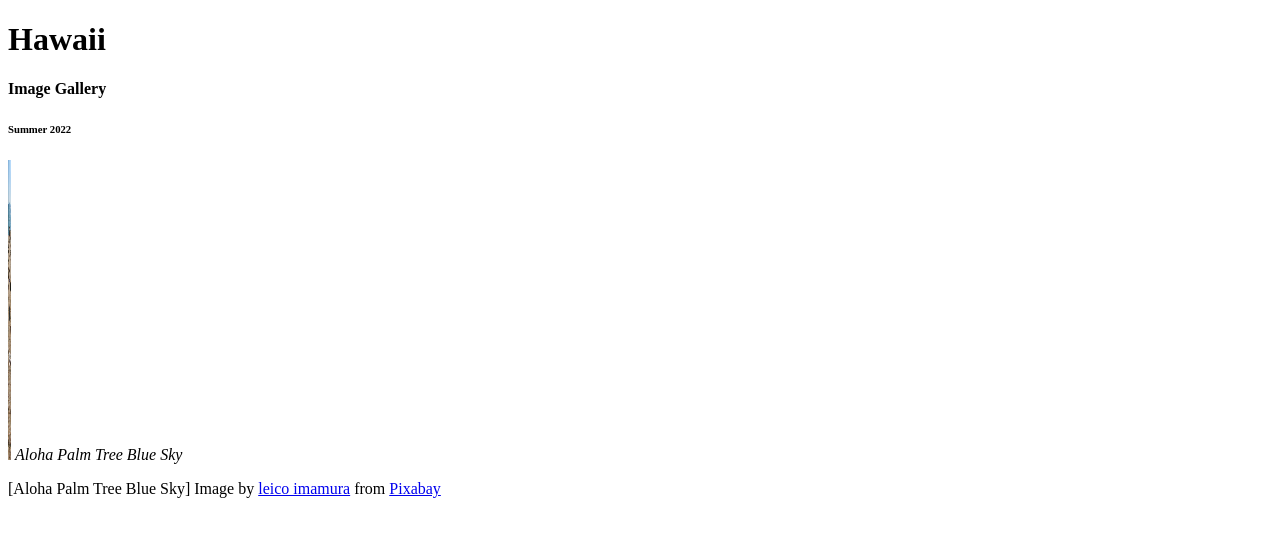
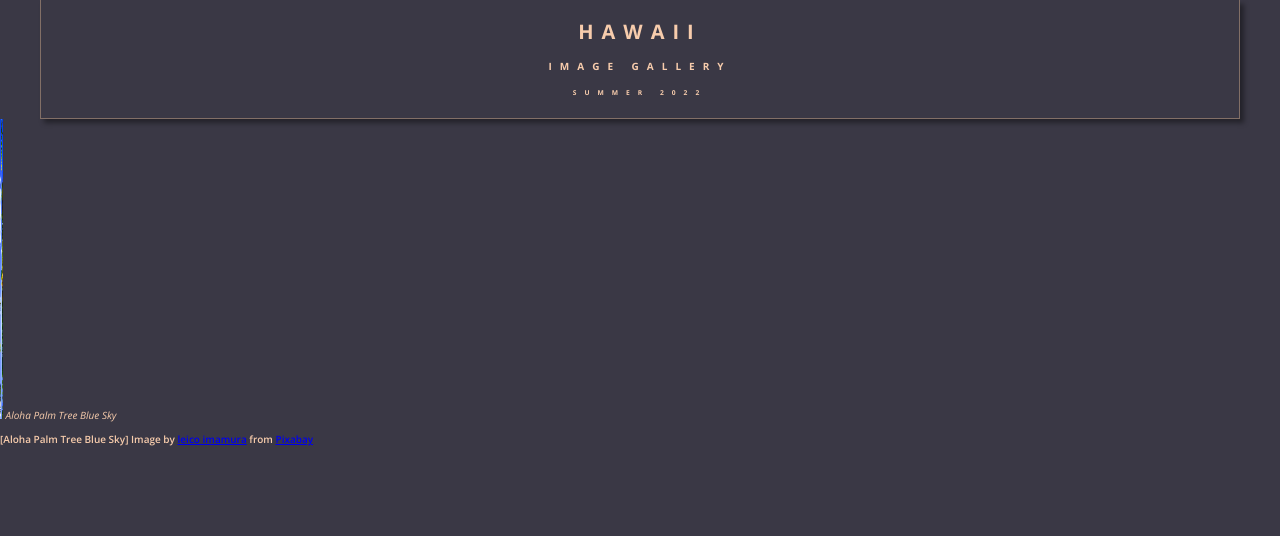
Before and after one commit to CSF2223/imagegallery-SantiagoTyler, a plain HTML site: page index.html in a window 1280 px wide. Drawn offline with nearby package versions, Linux system fonts and the light colour scheme.

Commit message:
complete through 208

```diff
--- a/index.html
+++ b/index.html
@@ -5,6 +5,7 @@
     <meta name="viewport" content="width=device-width, initial-scale=1.0">
     <meta http-equiv="X-UA-Compatible" content="ie=edge">
     <title>Image gallery</title>
+    <link rel="stylesheet" href="style.css" type="text/css" />
 </head>
 <body>
     <header>
@@ -15,7 +16,7 @@
 
     <section>
         <div>
-            <img src="assets/aloha-305857_1920.jpg" alt="Aloha Palm Tree Blue Sky" width="3oo" height="300"></img>
+            <img src="assets/hawaii-2700190_1920.jpg" alt="Aloha Palm Tree Blue Sky" width="3oo" height="300">
             <cite>Aloha Palm Tree Blue Sky</cite>
             <p>[Aloha Palm Tree Blue Sky]  Image by <a href="https://pixabay.com/users/graziebambino-1593455/?utm_source=link-attribution&amp;utm_medium=referral&amp;utm_campaign=image&amp;utm_content=2700190">leico imamura</a> from <a href="https://pixabay.com/?utm_source=link-attribution&amp;utm_medium=referral&amp;utm_campaign=image&amp;utm_content=2700190">Pixabay</a></p>
         </div>
--- a/style.css
+++ b/style.css
@@ -1,7 +1,36 @@
 /*
 Color Palette:
-background color:
-font color:
-secondary color:
-tertiary color:
+background color:  #3A3845
+font color:        #F7CCAC
+secondary color:   #C69B7B
+tertiary color:    #826F66
 */
+
+/*CSS syntax notes:
+selector {property: value;}
+*/
+
+@import url('https://fonts.googleapis.com/css2?family=Open+Sans:ital,wght@0,600;0,700;1,300;1,400&display=swap');
+
+html {
+    font-size: 62.5%; /* Default font size is 16px - 62.5% of 16 is 10px - 1 rem ((relative unit) now will be equivalent to 10px} */
+}
+
+header {
+    margin: 0 4rem;
+    letter-spacing: 0.8rem;
+    text-align: center;
+    border-bottom: 1px solid #826F66;
+    border-right: 1px solid #826F66;
+    border-left: 1px solid #826F66;
+    padding: 0.5rem;
+    box-shadow: 4px 4px 5px rgba(0,0,0,0.4);
+    text-transform: uppercase;
+}
+
+body {
+    background-color: #3A3845;
+    color:  #F7CCAC;
+    font-family: 'Open Sans', sans-serif;
+    margin: 0;
+}
```
